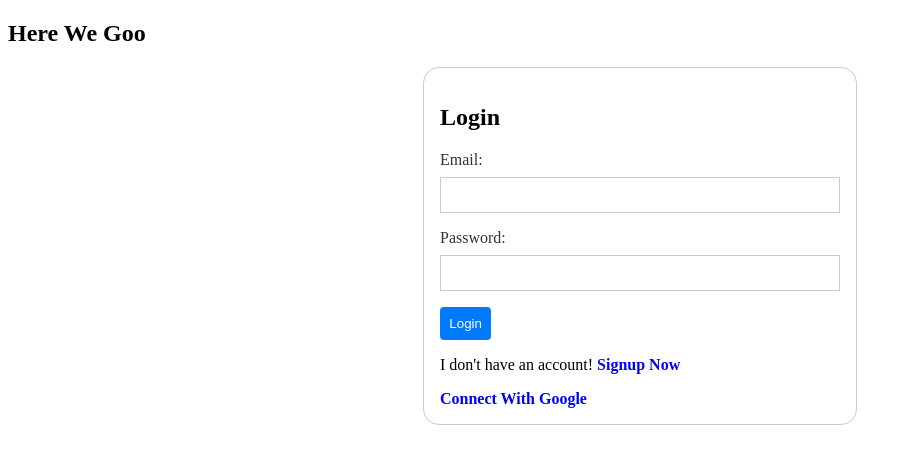
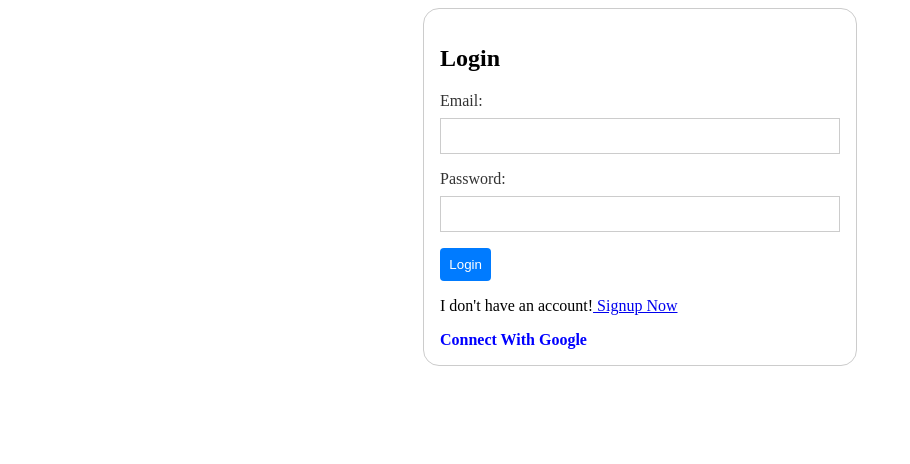
Before and after one commit to Ireme-Nyawe/signUpLogin, a React (Vite) app: page /home in a window 1280 px wide. Shown: the top 464 px of the page, without its empty margins (0-910 px from the left). Built offline with nearby package versions, Linux system fonts and the light colour scheme.

Commit message:
handle navigate signup

```diff
--- a/src/App.jsx
+++ b/src/App.jsx
@@ -1,25 +1,15 @@
 import React, { useState } from "react";
+import { BrowserRouter as Router, Route, Routes } from 'react-router-dom';
 import Login from "./components/Login";
 import Signup from "./components/Signup";
-const App = () => {
-  const [option, setOption] = useState("login");
-  function handleNavigateLogin() {
-    setOption("login");
-  }
-  function handleNavigateSignup() {
-    setOption("signup");
-  }
-
-  return (
-    <>
-      <h2>Here We Goo</h2>
-      {option == "login" ? (
-        <Login handle={handleNavigateSignup}></Login>
-      ) : (
-        <Signup handle={handleNavigateLogin}></Signup>
-      )}
-    </>
-  );
-};
+const App = () => (
+  <Router>
+    <Routes>
+      <Route path="/home" element={<Login></Login>} />
+      <Route path="/signup" element={<Signup></Signup>} />
+      {/* Add other routes as needed */}
+    </Routes>
+  </Router>
+);
 
 export default App;
--- a/src/components/Login.jsx
+++ b/src/components/Login.jsx
@@ -1,5 +1,6 @@
 import React, { useEffect, useState } from 'react';
-import { useLocation } from 'react-router-dom';
+import { Link, useLocation } from 'react-router-dom';
+
 
 
 function Login({handle}) {
@@ -59,7 +60,7 @@ function Login({handle}) {
         />
       </div>
       <button type="submit">Login</button>
-      <p>I don't have an account! <span className='linki' onClick={handle}>Signup Now</span></p>
+      <p>I don't have an account!<Link to="/signup"> Signup Now</Link></p>
       <p>
       </p>
       <span className='linki' onClick={handleGoogle}>Connect With Google</span>
```
